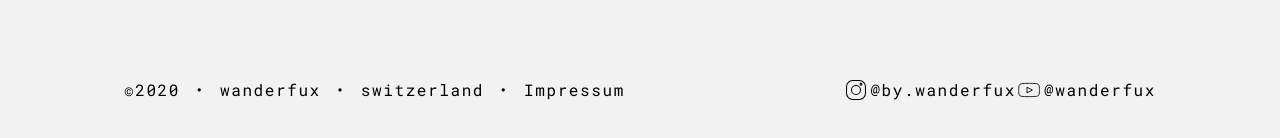
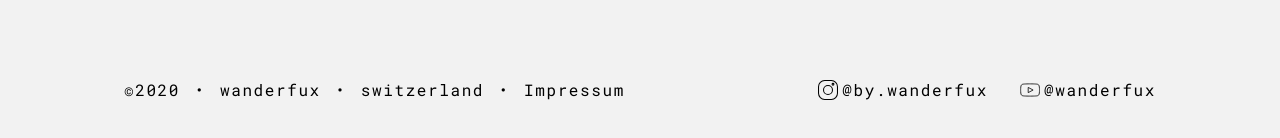
Before and after one commit to sigristarisa/Hike-Eat-Sleep, a React (Create React App) app: page /shop in a window 1280 px wide. Shown: the part 630-768 px from the top of the page. Built offline with nearby package versions, Linux system fonts and the light colour scheme; what @prismicio/client would draw is missing.

Commit message:
adjusted footer

```diff
--- a/src/Components/Footer/Desktop/Footer.css
+++ b/src/Components/Footer/Desktop/Footer.css
@@ -2,6 +2,11 @@ footer {
   width: 90vw;
   height: 20vh;
   padding: 60px;
+  gap: 32px;
+}
+
+.footer-social-media_container {
+  gap: 32px;
 }
 
 .footer-social-media-icon_container {
@@ -16,7 +21,3 @@ footer {
   width: 100%;
   height: 100%;
 }
-
-.bd-red {
-  width: 80%;
-}
--- a/src/Components/Footer/Desktop/Footer.tsx
+++ b/src/Components/Footer/Desktop/Footer.tsx
@@ -11,13 +11,13 @@ const Footer: React.FC = () => {
         <p>©2020 ・ wanderfux ・ switzerland ・ Impressum</p>
       </div>
       <div className='footer-social-media_container grid-columns_two justify-items_end'>
-        <div className='grid-colums_two-extend-two place-items_center bd-red'>
+        <div className='grid-colums_two-extend-two place-items_center'>
           <div className='footer-social-media-icon_container place-items_center'>
             <img src={iconInstagram} alt='instagram' />
           </div>
           <a href='https://www.instagram.com/by.wanderfux'>@by.wanderfux</a>
         </div>
-        <div className='grid-colums_two-extend-two place-items_center  bd-red'>
+        <div className='grid-colums_two-extend-two place-items_center'>
           <div className='footer-social-media-icon_container place-items_center'>
             <img src={iconYoutube} alt='youtube' />
           </div>
```
